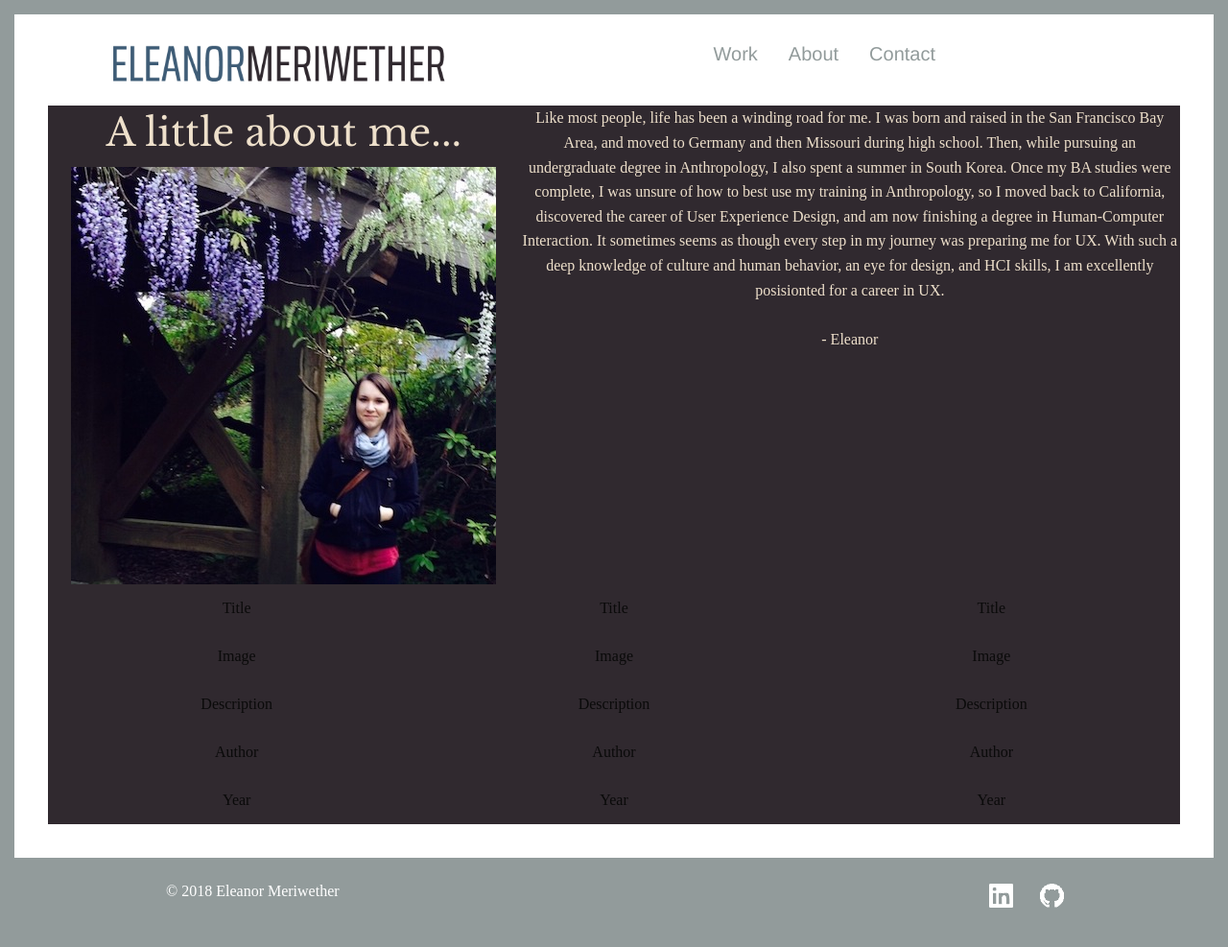
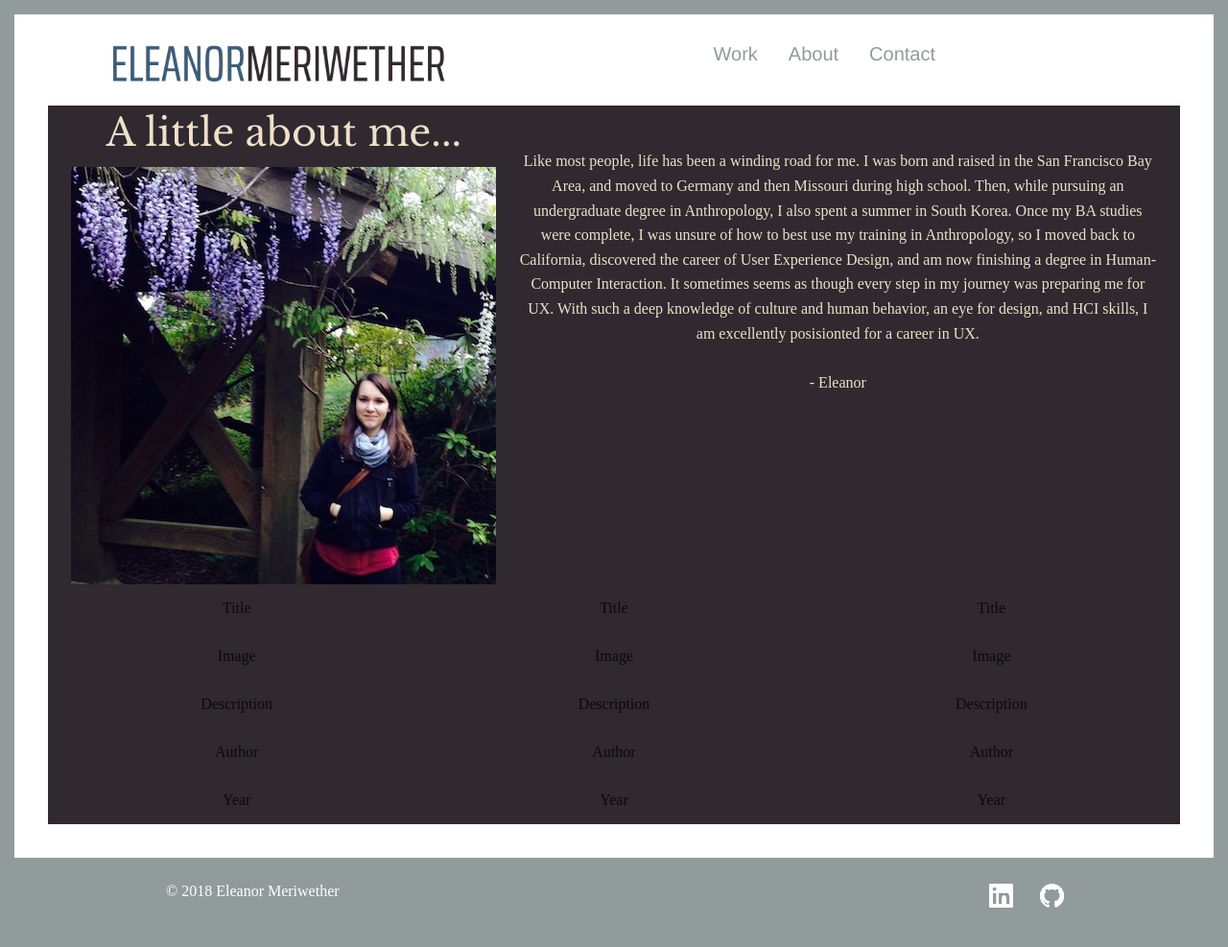
Before and after one commit to emeriwether/emeriwether.github.io, a Jekyll site: the page built from about.html, in a window 1280 px wide. Shown: the whole page at 96% size. Built offline with Jekyll 4.4.1, drawn with Linux system fonts in a browser that asks for light colours; some web fonts are replaced.

Commit message:
add padding to about me main text

```diff
--- a/css/home.css
+++ b/css/home.css
@@ -66,6 +66,10 @@ body {
     color: #eee0cb;
 }
 
+#aboutMeText {
+    padding: 45px 25px 0 0;
+}
+
 #aboutMeText > p {
     color: #eee0cb;
 }
```
